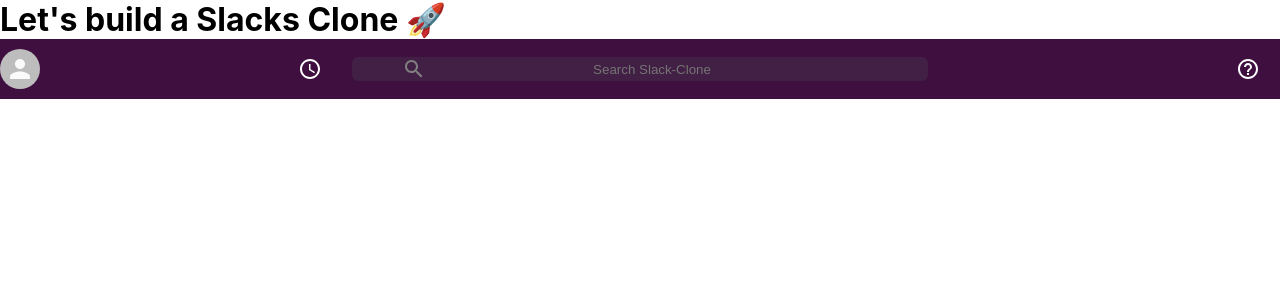
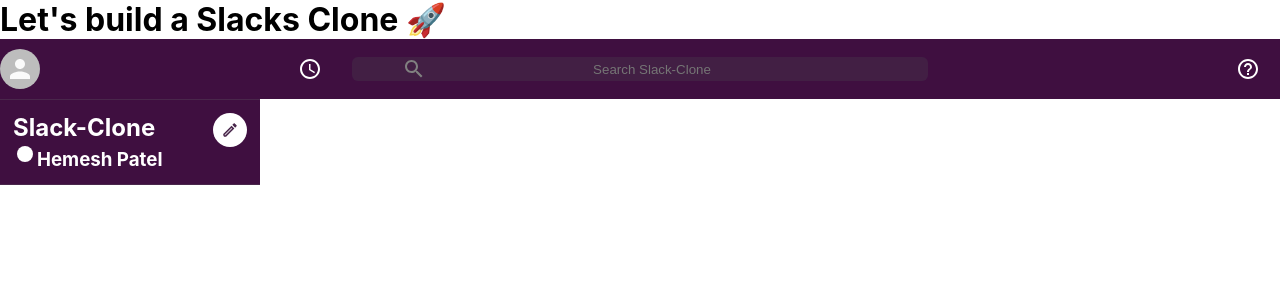
Before and after one commit to hemeshvpatel/slack-clone, a React (Create React App) app: page / in a window 1280 px wide. Shown: the top 300 px of the page. Built offline with nearby package versions, Linux system fonts and the light colour scheme.

Commit message:
sidebar in progress

```diff
--- a/src/App.js
+++ b/src/App.js
@@ -1,17 +1,18 @@
 import React from "react";
 import "./App.css";
 import Header from "./Header";
+import Sidebar from "./Sidebar";
 
 function App() {
   return (
     //BEM naming convention (http://getbem.com/naming/)
     <div className="app">
       <h1>Let's build a Slacks Clone 🚀</h1>
-
-      {/* Header */}
       <Header />
-      {/* Sidebar */}
-      {/* {React-Router -> Chat screen} */}
+      <div className="app__body">
+        <Sidebar />
+        {/* {React-Router -> Chat screen} */}
+      </div>
     </div>
   );
 }
--- /dev/null
+++ b/src/Sidebar.css
@@ -0,0 +1,25 @@
+.sidebar {
+  color: white;
+  background-color: var(--slack-color);
+  border-top: 1px solid #49274b;
+  max-width: 260px;
+}
+
+.sidebar__header {
+  display: flex;
+  border-bottom: 1px solid #49274b;
+  padding-bottom: 10px;
+  padding: 13px;
+}
+
+.sidebar__info {
+  flex: 1;
+}
+
+.sidebar__header > .MuiSvgIcon-root {
+  padding: 8px;
+  color: #49274b;
+  font-size: 18px;
+  background-color: white;
+  border-radius: 999px;
+}
--- /dev/null
+++ b/src/Sidebar.js
@@ -0,0 +1,23 @@
+import React from "react";
+import "./Sidebar.css";
+import FiberManualRecordIcon from "@material-ui/icons/FiberManualRecord";
+import CreateTwoToneIcon from "@material-ui/icons/CreateTwoTone";
+
+function Sidebar() {
+  return (
+    <div className="sidebar">
+      <div className="sidebar__header">
+        <div className="sidebar__info">
+          <h2>Slack-Clone</h2>
+          <h3>
+            <FiberManualRecordIcon />
+            Hemesh Patel
+          </h3>
+        </div>
+        <CreateTwoToneIcon />
+      </div>
+    </div>
+  );
+}
+
+export default Sidebar;
```
